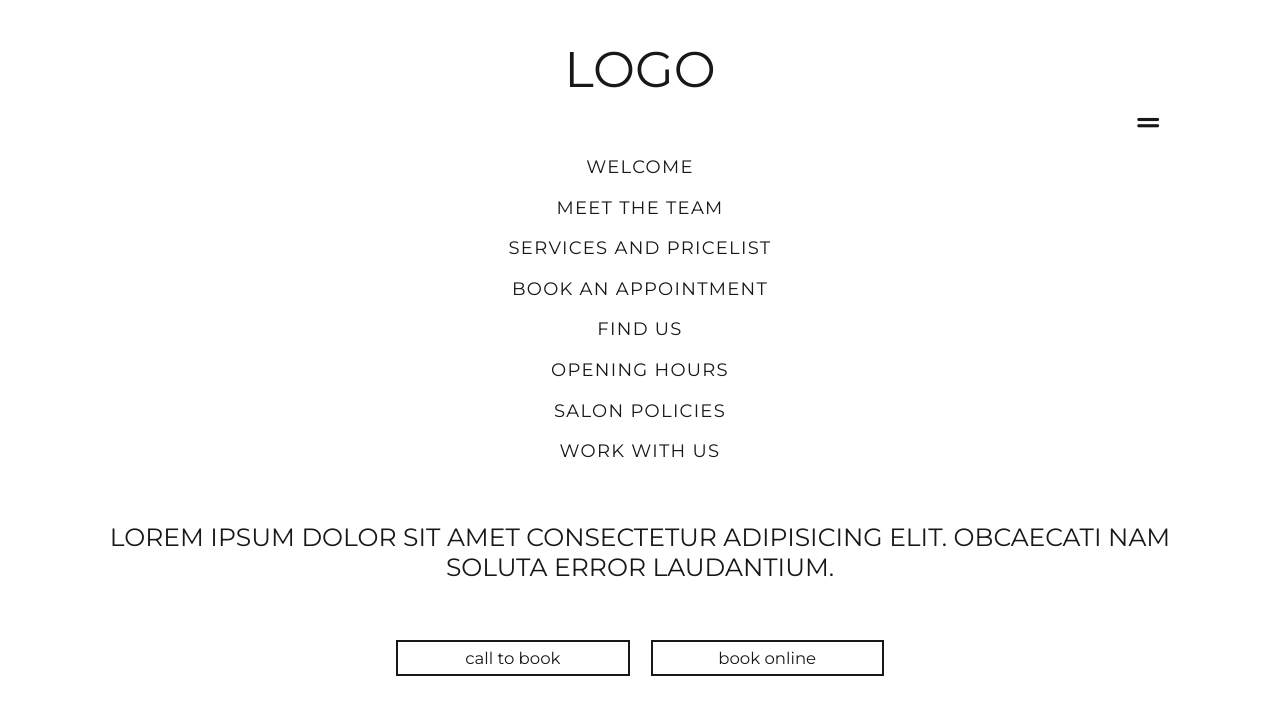
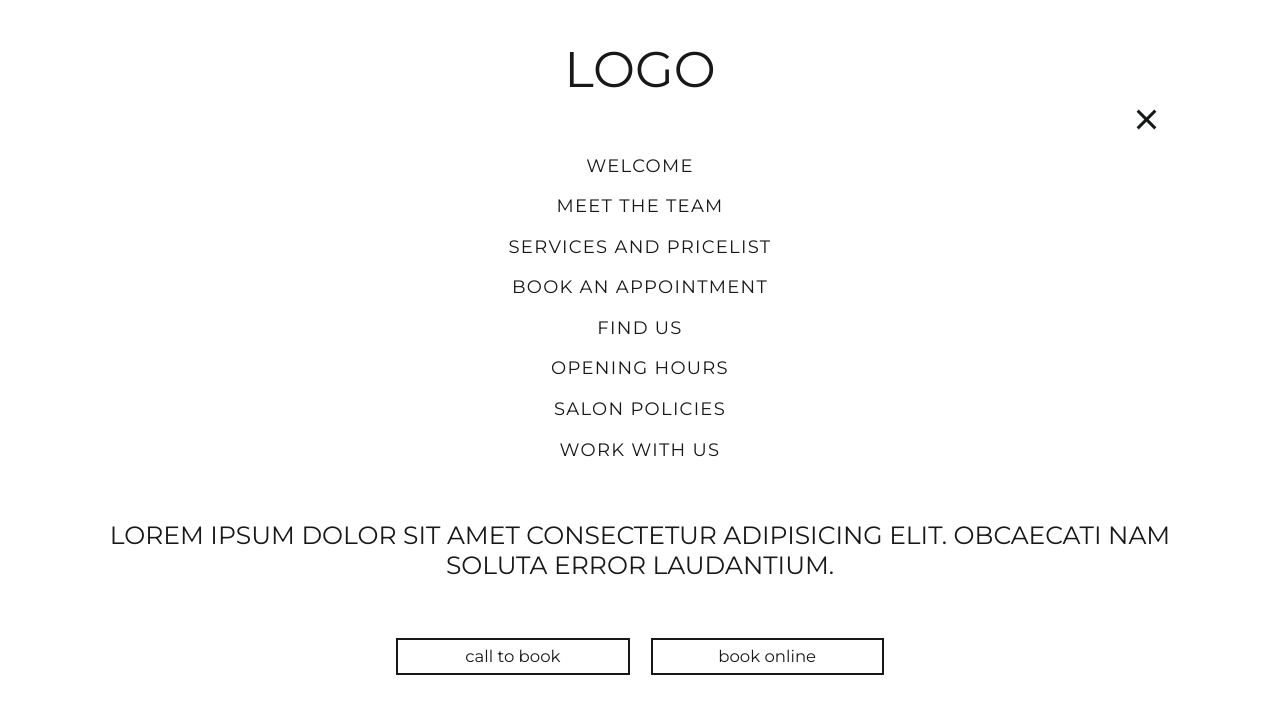
Before and after one commit to neringabickmore/phase2, a website: page index.html in a window 1280 px wide. Both pictures are taken after a click on the button "Toggle navigation". Shown: the top 705 px of the page. Drawn offline with nearby package versions, Linux system fonts and the light colour scheme.

Commit message:
changed navbar bars on click on homepage

```diff
--- a/assets/sass/base/_base.scss
+++ b/assets/sass/base/_base.scss
@@ -26,6 +26,7 @@ html {
     font-size: 62.5%;
     box-sizing: border-box;
     padding: 0;
+    scroll-behavior: smooth;
 }
 
 body {
--- /dev/null
+++ b/assets/sass/components/_navbars.scss
@@ -0,0 +1,23 @@
+// Code sample taken from w3schools
+#barsContainer {
+    display: inline-block;
+    cursor: pointer;
+}
+
+.bar1,
+.bar2 {
+    // width: 35px;
+    width: 25px;
+    height: 3px;
+    background-color: var(--color-black);
+    margin: 5px 0;
+    transition: 0.4s;
+}
+
+.change .bar1 {
+    transform: translate(0, 2px) rotate(-45deg);
+}
+
+.change .bar2 {
+    transform: translate(0, -6px) rotate(45deg);
+}
--- a/assets/sass/main.scss
+++ b/assets/sass/main.scss
@@ -16,3 +16,4 @@
 @import "components/social";
 @import "components/table";
 @import "components/logo";
+@import "components/navbars";
--- a/index.html
+++ b/index.html
@@ -13,6 +13,8 @@
     <link rel="stylesheet" href="assets/css/main.min.css">
     <!--  Font Awesome-->
     <script src="https://kit.fontawesome.com/3ca4663ed2.js" crossorigin="anonymous"></script>
+    <!-- jQuery adding for event listeners -->
+    <script src="https://ajax.googleapis.com/ajax/libs/jquery/3.6.4/jquery.min.js"></script>
     <title>Phase 2.0 Hair Lounge and Barbers</title>
 </head>
 
@@ -30,10 +32,11 @@
             <div class="col-12">
                 <nav class=" d-block navbar pt-0">
                     <div class="container p-1 justify-content-end">
-                        <button class="navbar-toggler" type="button" data-bs-toggle="collapse"
-                            data-bs-target="#navigation" aria-controls="navigation" aria-expanded="false"
-                            aria-label="Toggle navigation">
-                            <span class="navbar-bars"><i class="fas fa-grip-lines"></i></span>
+                        <button class="navbar-toggler" type="button" data-bs-toggle="collapse" data-bs-target="#navigation"
+                            aria-controls="navigation" aria-expanded="false" aria-label="Toggle navigation">
+                            <div id="barsContainer">
+                            <div class="bar1"></div>
+                            <div class="bar2"></div></div>
                         </button>
                     </div>
                 </nav>
@@ -324,6 +327,7 @@
     <script src="https://cdn.jsdelivr.net/npm/bootstrap@5.0.2/dist/js/bootstrap.bundle.min.js"
         integrity="sha384-MrcW6ZMFYlzcLA8Nl+NtUVF0sA7MsXsP1UyJoMp4YLEuNSfAP+JcXn/tWtIaxVXM"
         crossorigin="anonymous"></script>
+    <script src="script.js"></script>
 </body>
 
 </html>
--- /dev/null
+++ b/script.js
@@ -0,0 +1,12 @@
+$(document).ready(function(){
+    /* This function changes the style of
+    navbar bars when the user clicks on the bars.
+    */
+    $("#barsContainer").click(function () {
+        changeBars(this);
+    });
+
+    function changeBars(i) {
+        i.classList.toggle("change");
+    };
+});
```
Also changed, not shown: assets/css/main.min.css.
